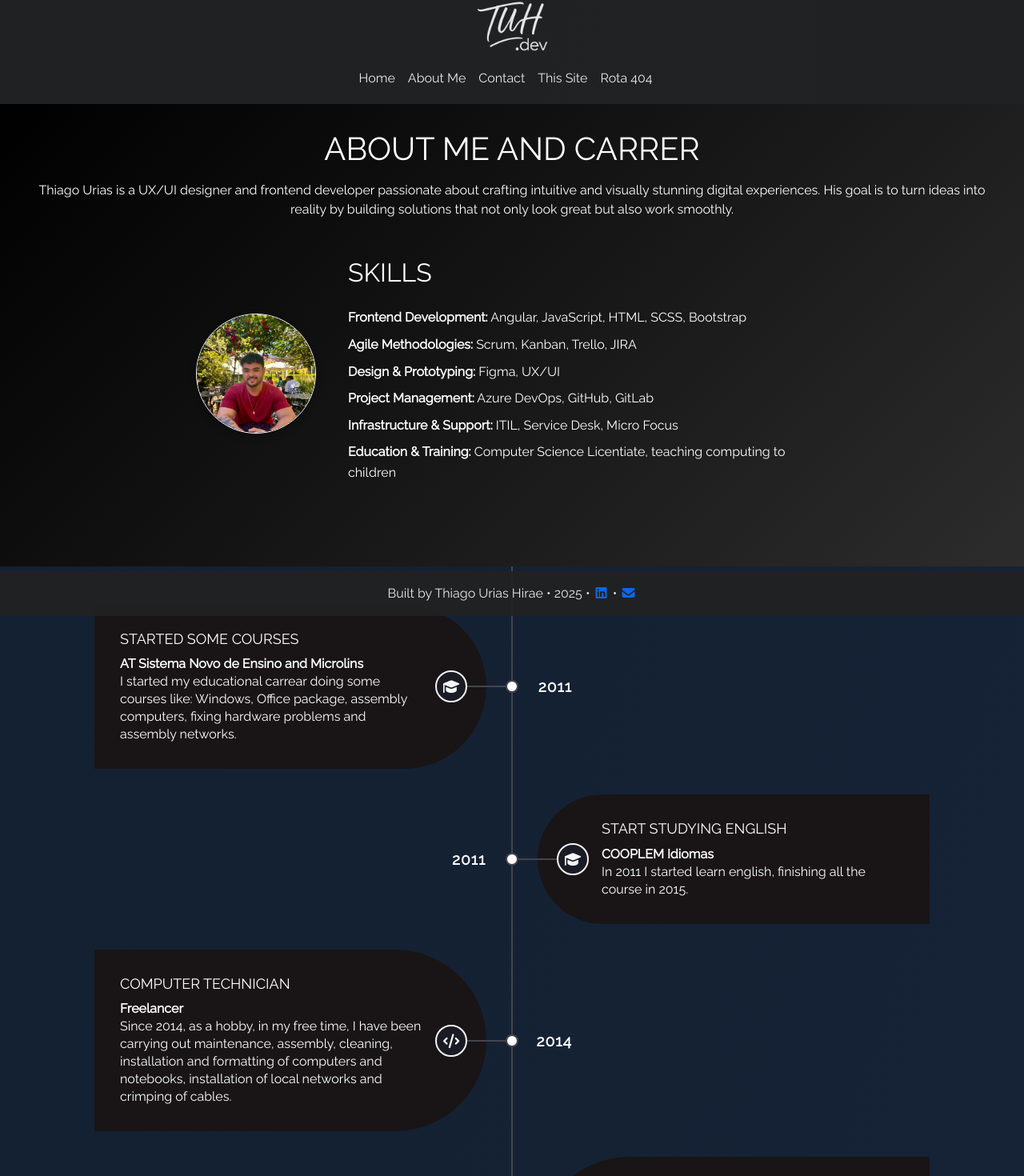
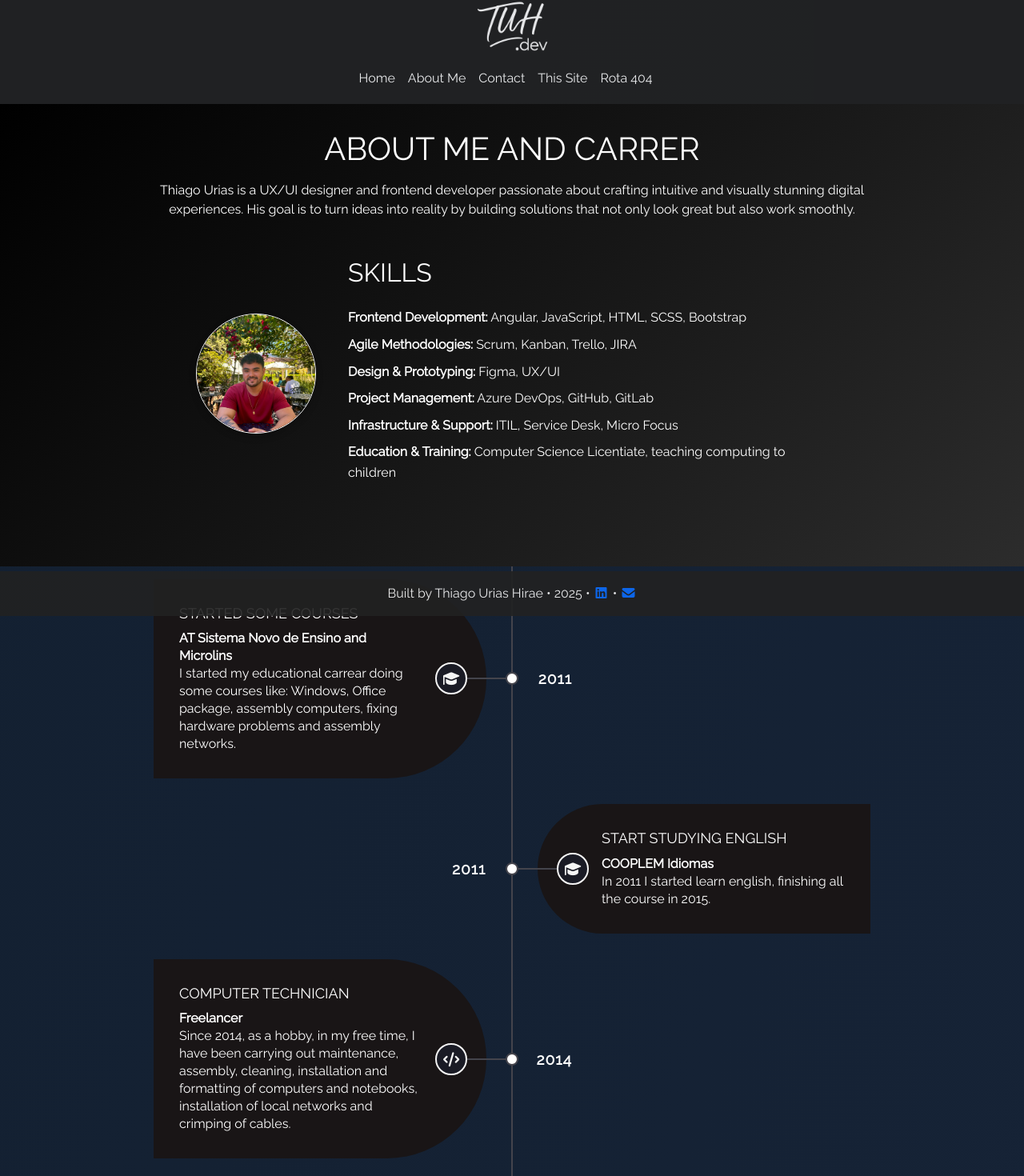
Before and after one commit to thiagourias/thiagourias, an Angular app: page /about in a window 1280 px wide. Shown: the part 30-1500 px from the top of the page at 80% size. Built offline with nearby package versions, Linux system fonts and the light colour scheme.

Commit message:
Fixing some spacing

```diff
--- a/src/app/about/about.component.css
+++ b/src/app/about/about.component.css
@@ -70,9 +70,6 @@
 
 .timeline {
   position: relative;
-  max-width: 1140px;
-  margin: 0 auto;
-  padding: 2rem 1rem;
 }
 
 .timeline::after {
@@ -192,6 +189,11 @@
   color: #ffffff;
 }
 
+.container .content:hover {
+  background: #2f2c2d;
+}
+
+
 .container.right .content {
   padding: 2rem 2rem 2rem 5rem;
   border-radius: 500px 0 0 500px;
--- a/src/app/about/about.component.html
+++ b/src/app/about/about.component.html
@@ -1,4 +1,5 @@
 <div class="about-properties">
+    <div class="col-9 mrml-auto prpl-zero">
         <div class="section-header">
             <h1>ABOUT ME AND CARRER</h1>
             <p>
@@ -10,7 +11,8 @@
 
         <div class="about-content">
             <div class="about-image">
-            <img src="assets/images/picture_thiago.JPEG" alt="Picture of Thiago Urias Hirae" class="profile-picture">
+                <img src="assets/images/picture_thiago.JPEG" alt="Picture of Thiago Urias Hirae"
+                    class="profile-picture">
             </div>
             <div class="about-skills">
                 <h2>SKILLS</h2>
@@ -21,8 +23,10 @@
         </div>
     </div>
 
+</div>
 
-<div class="timeline">
+
+<div class="timeline col-9 mrml-auto prpl-zero">
     <div class="container mrml-zero" [ngClass]="i % 2 === 0 ? 'left' : 'right'"
         *ngFor="let item of timeline; let i = index">
         <div class="date">{{ item.date }}</div>
```
Lines whose indentation alone changed are shown as unchanged.
